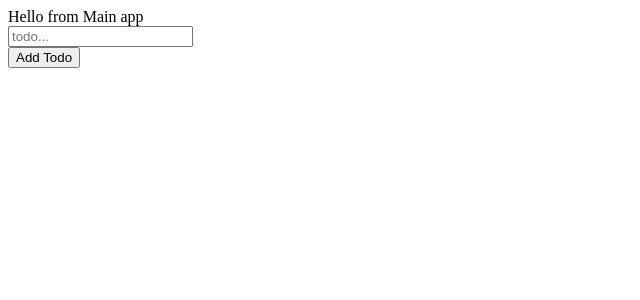
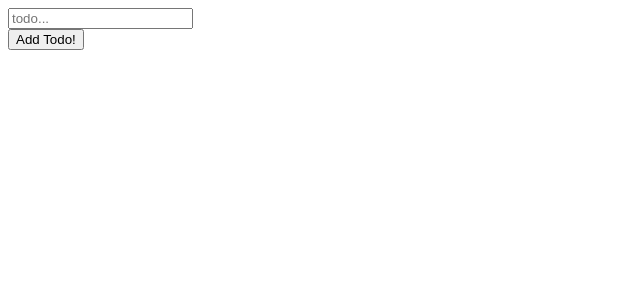
Before and after one commit to mvedataydin/react-todo, a React app: page / in a window 1280 px wide. Shown: the top 300 px of the page, without its empty margins (0-640 px from the left). Built offline with nearby package versions, Linux system fonts and the light colour scheme.

Commit message:
fix, adds empty todos

```diff
--- a/src/App.js
+++ b/src/App.js
@@ -1,12 +1,11 @@
 import React, { Component } from 'react';
-import TodoForm from './components/todo-form.js';
+import TodoForm from './components/todo-form';
 import TodoList from './components/todo-list.js';
 
-export default class App extends Component {
+export default class App extends React.Component {
   render() {
     return (
       <div>
-        Hello from Main app
         <TodoList />
       </div>
     );
--- a/src/components/todo-form.js
+++ b/src/components/todo-form.js
@@ -1,4 +1,4 @@
-import React from 'react';
+import React, { Component } from 'react';
 import PropTypes from 'prop-types';
 import shortid from 'shortid';
 
@@ -18,6 +18,9 @@ export default class TodoForm extends React.Component {
   };
   handleSubmit = event => {
     event.preventDefault();
+    if (this.state.text === '') {
+      return null;
+    }
     this.props.onSubmit({
       id: shortid.generate(),
       text: this.state.text,
@@ -32,13 +35,13 @@ export default class TodoForm extends React.Component {
       <form onSubmit={this.handleSubmit}>
         <div>
           <input
+            value={this.state.text}
             name="text"
-            value={this.state.text}
             onChange={this.handleChange}
             placeholder="todo..."
           />
         </div>
-        <button onClick={this.handleSubmit}>Add Todo</button>
+        <button onSubmit={this.handleSubmit}>Add Todo!</button>
       </form>
     );
   }
--- a/src/components/todo-list.js
+++ b/src/components/todo-list.js
@@ -1,7 +1,6 @@
-import React from 'react';
-import TodoForm from './todo-form.js';
-import Todo from './todo.js';
-import { stringify } from 'querystring';
+import React, { Component } from 'react';
+import TodoForm from './todo-form';
+import Todo from './todo';
 
 export default class TodoList extends React.Component {
   constructor(props) {
@@ -19,9 +18,10 @@ export default class TodoList extends React.Component {
   render() {
     return (
       <div>
+        {console.log(this.state.todos)}
         <TodoForm onSubmit={this.addTodo} />
         {this.state.todos.map(todo => (
-          <Todo key={todo.id} text={todo.text} />
+          <Todo text={todo.text} id={todo.id} key={todo.id} />
         ))}
       </div>
     );
--- a/src/components/todo.js
+++ b/src/components/todo.js
@@ -1,4 +1,4 @@
-import React from 'react';
+import React, { Component } from 'react';
 import PropTypes from 'prop-types';
 
 export default class Todo extends React.Component {
@@ -6,10 +6,16 @@ export default class Todo extends React.Component {
     super(props);
   }
   render() {
-    return <div>{this.props.text}</div>;
+    return (
+      <div>
+        {console.log(this.props)}
+        {this.props.id},{this.props.text}
+      </div>
+    );
   }
 }
 
 Todo.propTypes = {
-  text: PropTypes.string.isRequired
+  text: PropTypes.string.isRequired,
+  id: PropTypes.string.isRequired
 };
```
